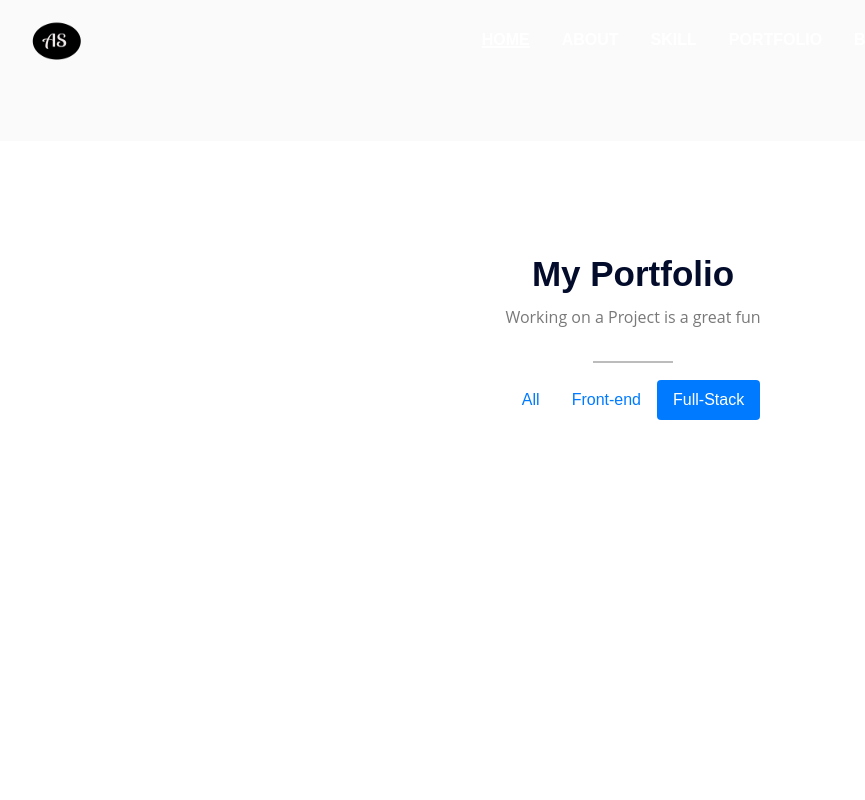
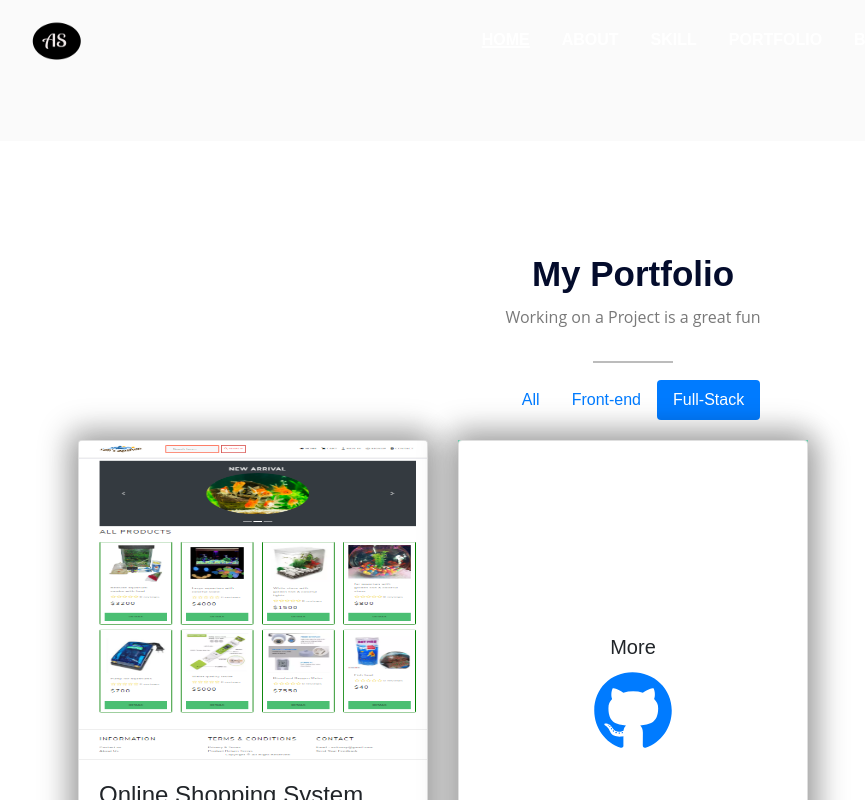
Before and after one commit to alaminsahed/portfolio, a React (Create React App) app: page / in a window 1280 px wide. Both pictures are taken after a click on the tab "Full-Stack". Shown: the part 2259-3059 px from the top of the page, without its empty margins (7-872 px from the left). Built offline with nearby package versions, Linux system fonts and the light colour scheme.

Commit message:
project done

```diff
--- a/src/Component/CSS/Projects.css
+++ b/src/Component/CSS/Projects.css
@@ -10,3 +10,15 @@
   /* margin-left: 27rem; */
 
 }
+
+.more-card{
+  margin-top: 20px;
+  text-align: center;
+  background-color: aquamarine;
+}
+
+
+
+.more-body{
+  margin-top: 50%;
+}
--- a/src/Component/Projects.js
+++ b/src/Component/Projects.js
@@ -4,6 +4,12 @@ import { Container, Row, Col, Tabs, Tab, Card } from "react-bootstrap";
 import Fade from "react-reveal/Fade";
 import data from "../Data/projectData";
 import ProjectDetails from "./PojectDetails";
+import { library } from "@fortawesome/fontawesome-svg-core";
+import { fab } from "@fortawesome/free-brands-svg-icons";
+import { FontAwesomeIcon } from "@fortawesome/react-fontawesome";
+import { fas } from "@fortawesome/free-solid-svg-icons";
+
+library.add(fab, fas);
 
 const Projects = () => {
   return (
@@ -44,20 +50,58 @@ const Projects = () => {
                       </Col>
                     ))}
                   <Col md={4}>
-                    <Card>
-                      <Card.Img variant="top" src="holder.js/100px180" />
-                      <Card.Body>
-                        <Card.Title>Card Title</Card.Title>
-                        <Card.Text>
-                          Some quick example text to build on the card title and
-                          make up the bulk of the card's content.
-                        </Card.Text>
-                      </Card.Body>
-                    </Card>
+                    <div className="more-card">
+                      <Card>
+                        <Card.Body className="more-body">
+                          <Card.Title>More</Card.Title>
+                          <Card.Text>
+                            <a
+                              href="https://github.com/alaminsahed"
+                              alt="github"
+                            >
+                              <FontAwesomeIcon
+                                icon={["fab", "github"]}
+                                size="5x"
+                              />
+                            </a>
+                          </Card.Text>
+                        </Card.Body>
+                      </Card>
+                    </div>
                   </Col>
                 </Row>
               </Tab>
-              <Tab eventKey="fullstack" title="Full-Stack"></Tab>
+              <Tab eventKey="fullstack" title="Full-Stack">
+                <Row>
+                  {data
+                    .filter((info) => info.topic === "fullstack")
+                    .map((project) => (
+                      <Col md={4} key={project.id}>
+                        <ProjectDetails key={project.id} info={project} />
+                      </Col>
+                    ))}
+                  <Col md={4}>
+                    <div className="more-card">
+                      <Card>
+                        <Card.Body className="more-body">
+                          <Card.Title>More</Card.Title>
+                          <Card.Text>
+                            <a
+                              href="https://github.com/alaminsahed"
+                              alt="github"
+                            >
+                              <FontAwesomeIcon
+                                icon={["fab", "github"]}
+                                size="5x"
+                              />
+                            </a>
+                          </Card.Text>
+                        </Card.Body>
+                      </Card>
+                    </div>
+                  </Col>
+                </Row>
+              </Tab>
             </Tabs>
           </div>
         </div>
```
